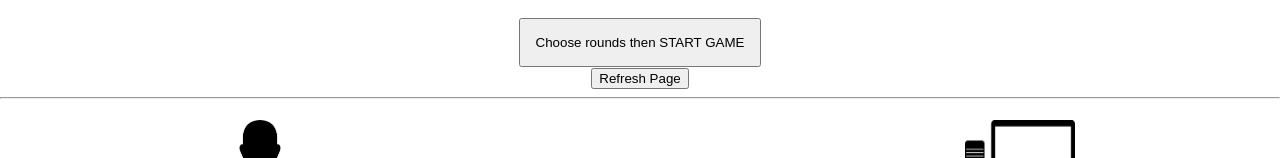
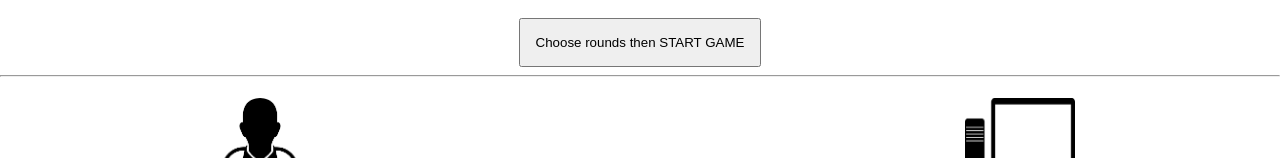
Before and after one commit to jochen84/game-rock-paper-scissors, a React (Create React App) app: page / in a window 1280 px wide. Shown: the part 147-305 px from the top of the page. Built offline with nearby package versions, Linux system fonts and the light colour scheme.

Commit message:
byte till master

```diff
--- a/src/components/Gameboard.js
+++ b/src/components/Gameboard.js
@@ -6,6 +6,7 @@ import Scoreboard from './Scoreboard';
 const Gameboard = ({winner, setWinner, rounds, setRounds, score, setScore, handMove, setHandMove, playerHand, setPlayerHand, computerHand, setComputerHand, rating, setRating}) => {
   //Används för att dölja <element>
   const [hidden, setHidden] = useState(false);
+  const [resetHidden, setResetHidden] = useState(true);
 
   //Sätter antal rundor man vill spela till numret som finns i texten man klickar
   const setRoundsToPlay = (e) => {
@@ -96,7 +97,8 @@ const Gameboard = ({winner, setWinner, rounds, setRounds, score, setScore, handM
       }
       if(rounds.roundsPlayed > 0){
         //Här får vi fixa omstarts tror jag...reset osv..
-        setHidden(!hidden)
+        setHidden(!hidden);
+        setResetHidden(false);
       }
     }
   }
@@ -109,7 +111,7 @@ const Gameboard = ({winner, setWinner, rounds, setRounds, score, setScore, handM
     <div className="gameboard-header">
       <h1>Welcome to Rock Scissors Paper</h1>
       {/*Dölj DIV när antal runder valts eller när man tryckt på start */}
-      <div className={hidden ? "hidden" : ""}>
+      <div className={hidden || !resetHidden ? "hidden" : ""}>
         <h3>How many rounds would you like to play?</h3>
         <div className="rounds-amount">
           <button onClick={setRoundsToPlay}>1</button>
@@ -120,11 +122,11 @@ const Gameboard = ({winner, setWinner, rounds, setRounds, score, setScore, handM
         <br></br>
         <button onClick={() => setHidden(!hidden)} className="start-game">Choose rounds then START GAME</button>
       </div>
-      <button onClick={resetGame}>Refresh Page</button>
+      <button className={`${resetHidden ? "hidden" : ""}`} onClick={resetGame}>Restart</button>
       <hr></hr>
 
       {/*Ta fram DIV när man tryckt på start */}
-      <h1>{(rounds.roundsPlayed > 0 && rounds.roundsPlayed == rounds.totalRounds  ? winner : '')}</h1>
+      <h1>{(rounds.roundsPlayed > 0 && rounds.roundsPlayed == rounds.totalRounds ? winner : '')}</h1>
       <div className={`player-section-header ${hidden ? "" : "hidden"}`}>
         <h1>Rounds {rounds.roundsPlayed}/{(rounds.totalRounds == 0 ? '***' : rounds.totalRounds)}</h1>
       </div>
```
